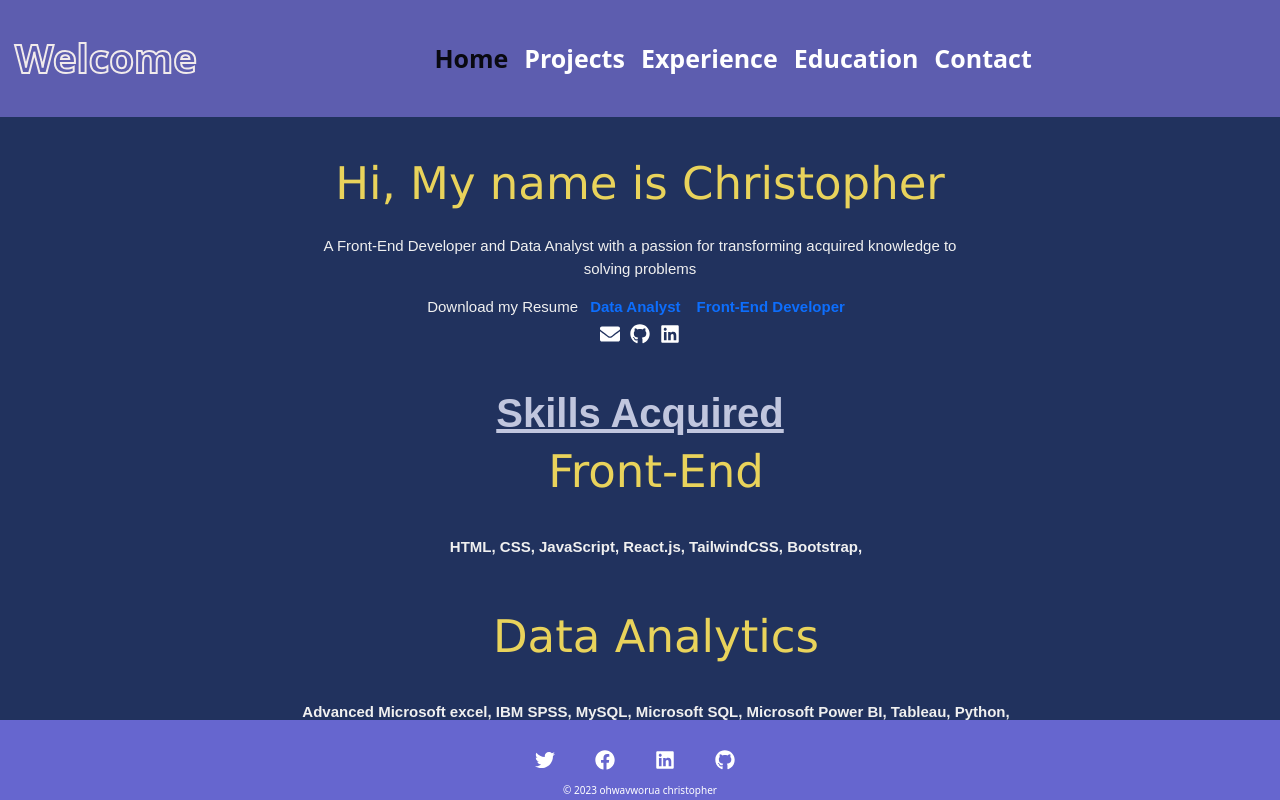
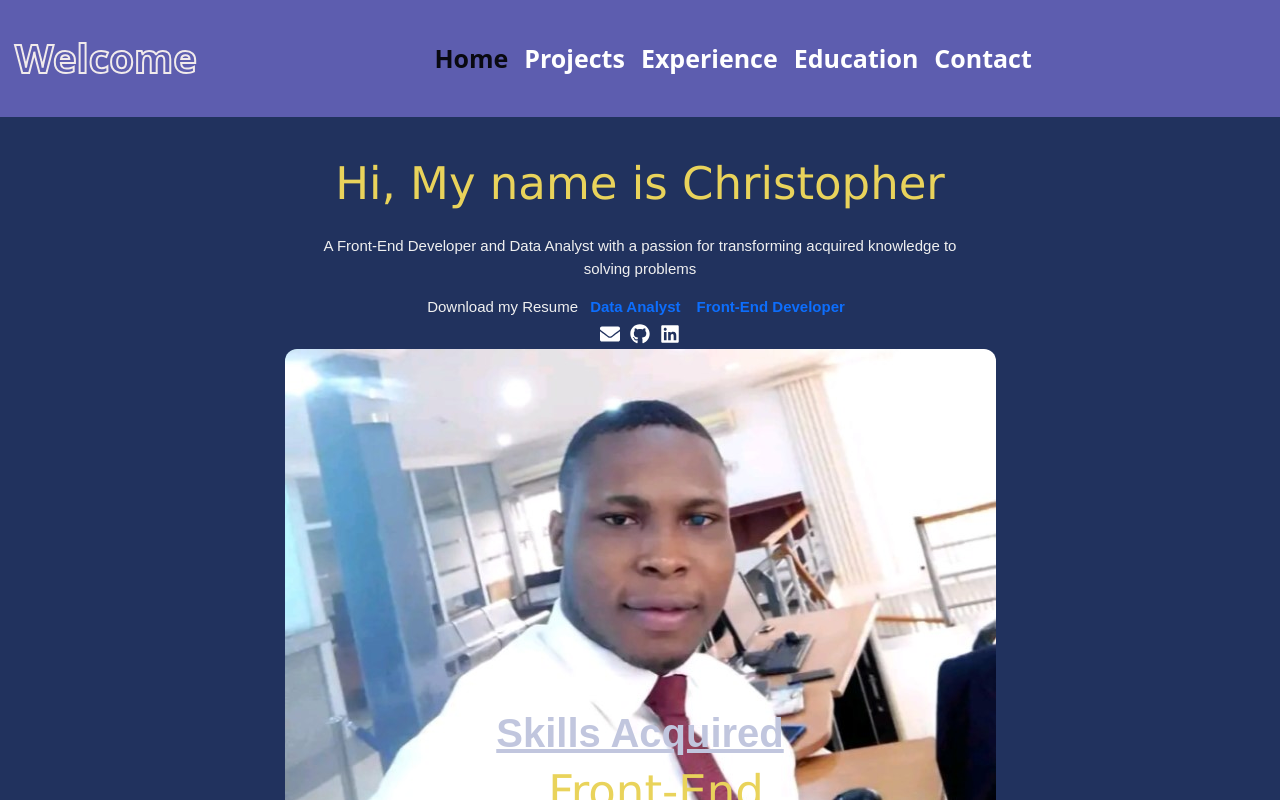
Before and after one commit to ocarslyobas/Portfolio, a React (Create React App) app: page / in a window 1280 px wide. Shown: the top 800 px of the page. Built offline with nearby package versions, Linux system fonts and the light colour scheme.

Commit message:
fixing home height

```diff
--- a/src/pages/Home/Home.css
+++ b/src/pages/Home/Home.css
@@ -11,6 +11,7 @@
     width: 100%;
     font-family: Arial, Helvetica, sans-serif;
     color: #3e497a;
+    min-width: 100vh;
     position: relative;
 }
 
--- a/src/pages/Home/Home.jsx
+++ b/src/pages/Home/Home.jsx
@@ -35,7 +35,7 @@ const Home = ()=> {
                     </div>
 
                     <div className='imagebox'>
-                        {/* <img src={office_pic1} alt="photo" className='image-rounded' /> */}
+                        <img src={office_pic1} alt="photo" className='image-rounded' />
                     </div>
                     <div className='skills'>
                         <h1 className="skillshead">Skills Acquired</h1>
```
